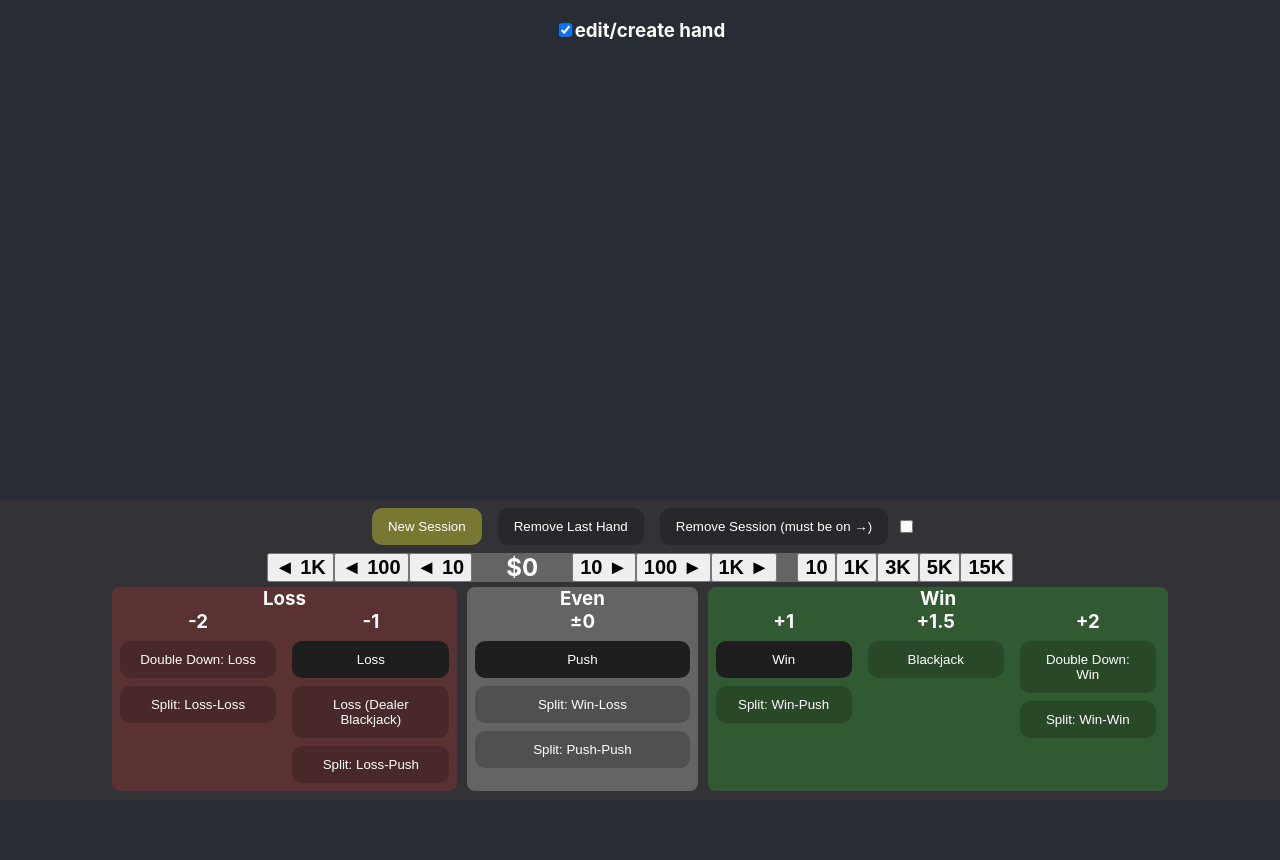
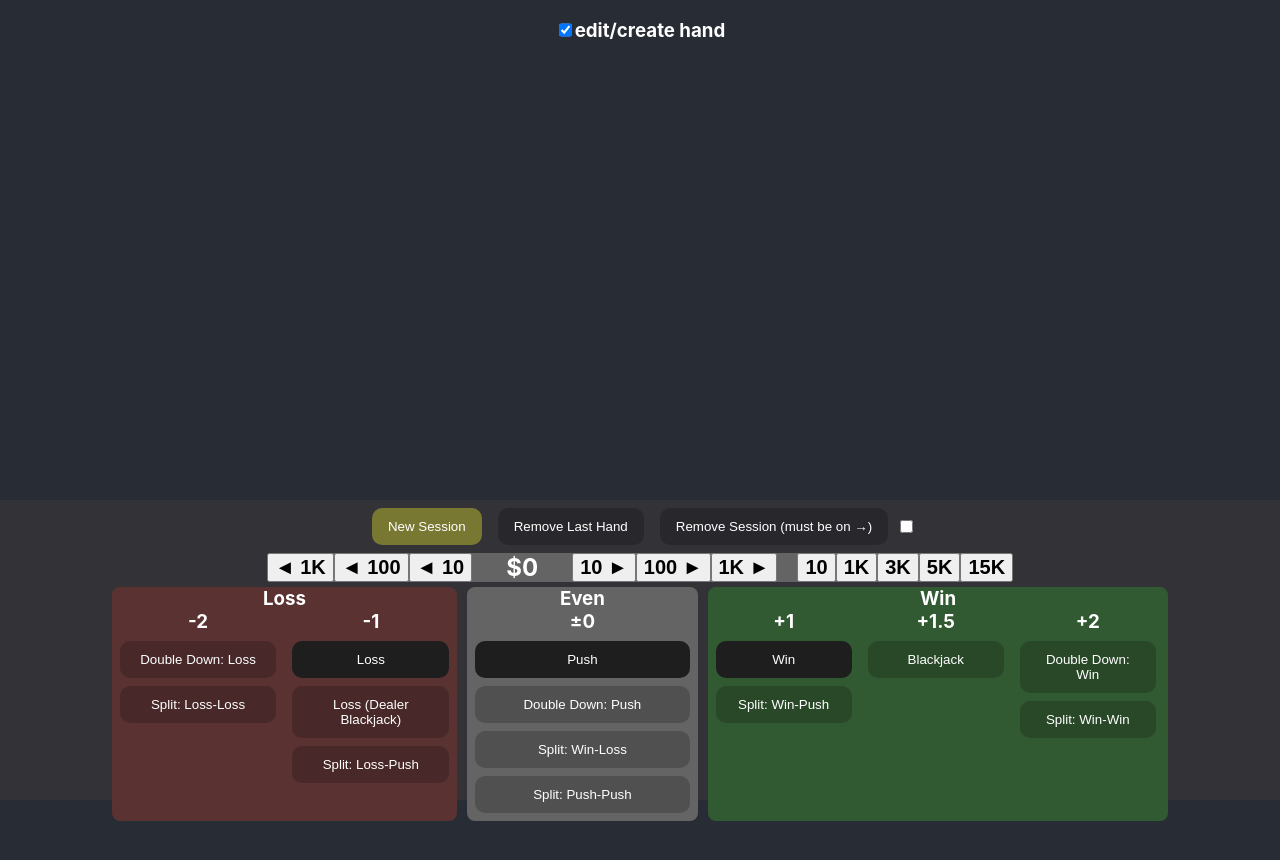
Before and after one commit to sjyamas/chop-shop, a React (Create React App) app: page /blackjack-log in a window 1280 px wide. Shown: the top 860 px of the page. Built offline with nearby package versions, Linux system fonts and the light colour scheme.

Commit message:
double push

```diff
--- a/src/Components/BlackJack/AddHand.jsx
+++ b/src/Components/BlackJack/AddHand.jsx
@@ -151,7 +151,7 @@ export default function AddHand({
   let two = ["sww", "dw"];
   let oneHalf = ["bw"];
   let one = ["w", "swp"];
-  let zero = ["p", "swl", "spp"];
+  let zero = ["p", "dp", "swl", "spp"];
   let minusOne = ["l", "bl", "slp"];
   let minusTwo = ["dl", "sll"];
 
@@ -353,6 +353,13 @@ export default function AddHand({
                 Push
               </CustomButton>
               <CustomButton
+                buttonHandler={() => outHandler("dp")}
+                // bgcolor="rgb(30,30,30)"
+                style={{ width: "100%" }}
+              >
+                Double Down: Push
+              </CustomButton>
+              <CustomButton
                 buttonHandler={() => outHandler("swl")}
                 style={{ width: "100%" }}
               >
--- a/src/Components/BlackJack/Hands.jsx
+++ b/src/Components/BlackJack/Hands.jsx
@@ -5,6 +5,7 @@ import win from '../../Assets/bj-svg/win.svg'
 import loss from '../../Assets/bj-svg/loss.svg'
 import bjWin from '../../Assets/bj-svg/bj-win.svg'
 import bjLoss from '../../Assets/bj-svg/bj-loss.svg'
+import ddPush from '../../Assets/bj-svg/dd-push.svg'
 import ddWin from '../../Assets/bj-svg/dd-win.svg'
 import ddLoss from '../../Assets/bj-svg/dd-loss.svg'
 import splitPushPush from '../../Assets/bj-svg/split-push-push.svg'
@@ -85,6 +86,16 @@ export function DdLoss(){
     )
 }
 
+export function DdPush(){
+    return(
+        <img
+            src={ddPush}
+            style={{height: width, width: height}}
+            alt='Double Down Push'
+        />
+    )
+}
+
 export function SplitPushPush(){
     return(
         <img
--- a/src/Components/BlackJack/HandsList.jsx
+++ b/src/Components/BlackJack/HandsList.jsx
@@ -6,6 +6,7 @@ import {
   Loss,
   DdLoss,
   DdWin,
+  DdPush,
   BjWin,
   BjLoss,
   SplitPushPush,
@@ -154,6 +155,8 @@ function Outcome({ out }) {
     return <DdWin />;
   } else if (out === "dl") {
     return <DdLoss />;
+  } else if (out === "dp") {
+    return <DdPush />;
   } else if (out === "spp") {
     return <SplitPushPush />;
   } else if (out === "swl") {
@@ -170,18 +173,15 @@ function Outcome({ out }) {
 }
 
 export default function HandsList({ data }) {
-  // let end = data.hands.at(-1)
-  //   ? " → end: $" + data.hands.at(-1).outBal.toLocaleString()
-  //   : "";
-  console.log('HandList', data.hands)
+  console.log("HandList", data.hands);
 
   let profit = 0;
   let rawPM = 0;
-  let gamesPlayed = 0
+  let gamesPlayed = 0;
   if (data.hands.length && data.hands.length > 0) {
-    profit = (data.hands.at(-1)['outBal'] - data.startMoney).toLocaleString();
+    profit = (data.hands.at(-1)["outBal"] - data.startMoney).toLocaleString();
     rawPM = data.hands.at(-1).betPM;
-    gamesPlayed = data.hands.length
+    gamesPlayed = data.hands.length;
   }
 
   let PM = 0;
@@ -213,7 +213,7 @@ export default function HandsList({ data }) {
           start: ${data.startMoney.toLocaleString()} {end} &emsp;
         </h3> */}
         <h2 style={{ margin: 0 }}>
-          Profit: ${profit}  &emsp; Games: {gamesPlayed} &emsp; Plus-Minus: {PM}
+          Profit: ${profit} &emsp; Games: {gamesPlayed} &emsp; Plus-Minus: {PM}
         </h2>
         <div style={{ marginTop: 10, display: "flex", flexWrap: "wrap" }}>
           {data.hands.map((value, index) => (
```
Also changed, not shown: src/Assets/bj-svg/dd-push.svg (added).
